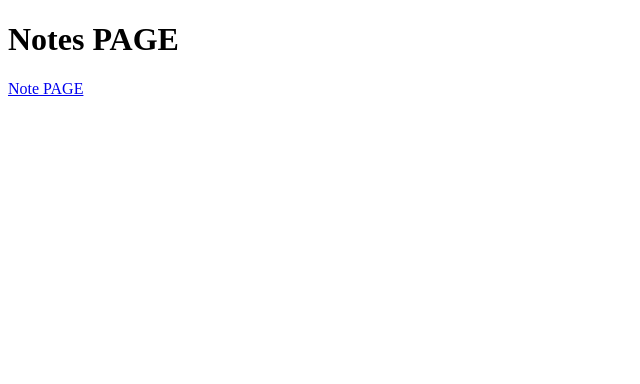
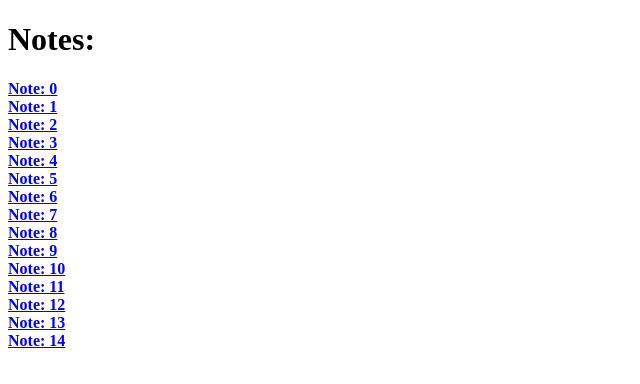
Before and after one commit to slavo3dev/nextjs, a Next.js app: page /notes in a window 1280 px wide. Shown: the top 384 px of the page, without its empty margins (0-640 px from the left). Built offline with nearby package versions, Linux system fonts and the light colour scheme.

Commit message:
adding routes

```diff
--- a/pages/notes/index.jsx
+++ b/pages/notes/index.jsx
@@ -2,12 +2,22 @@
 import Link from "next/link";
 
 const Notes = () => {
+  const notes = new Array(15)
+    .fill(1)
+    .map((e, i) => ({ id: i, title: `Note: ${i}` }));
+
   return (
     <div>
-      <h1>Notes PAGE </h1>
-      <Link href="./notes/[id]" as={`./notes/1`}>
-        <a>Note PAGE</a>
-      </Link>
+      <h1>Notes: </h1>
+      {notes.map((note) => (
+        <div key={note.id}>
+          <Link href="./notes/[id]" as={`./notes/${note.id}`}>
+            <a>
+              <strong>{note.title}</strong>
+            </a>
+          </Link>
+        </div>
+      ))}
     </div>
   );
 };
```
